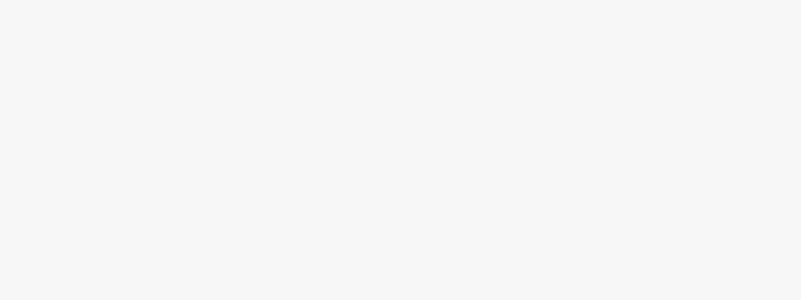
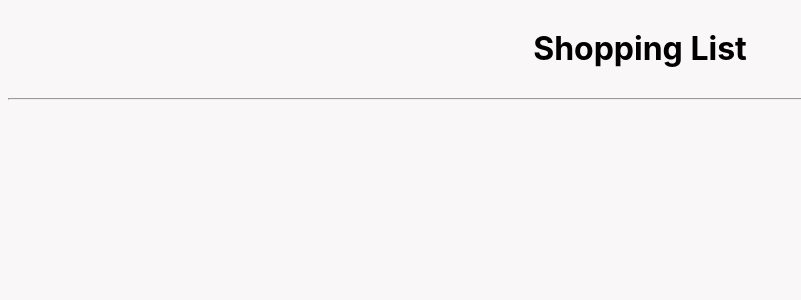
Before and after one commit to doeiit00/ParraleleVerteilteSys, an Angular app in the folder ShoppingList/: page /ShoppingList in a window 1280 px wide. Shown: the top 300 px of the page, without its empty margins (0-801 px from the left). Built offline with nearby package versions, Linux system fonts and the light colour scheme.

Commit message:
Routes and Config angepasst

```diff
--- a/ShoppingList/src/app/app.config.ts
+++ b/ShoppingList/src/app/app.config.ts
@@ -1,8 +1,11 @@
+import { provideRouter } from '@angular/router';
+import { routes } from './app.routes';
+import { ApplicationConfig } from '@angular/core';
 import { provideHttpClient, withInterceptors } from '@angular/common/http';
-import { ApplicationConfig } from '@angular/core';
 
 export const appConfig: ApplicationConfig = {
   providers: [
-    provideHttpClient(withInterceptors([])),
-  ],
+    provideRouter(routes),
+    provideHttpClient(withInterceptors([]))
+  ]
 };
--- a/ShoppingList/src/app/app.routes.ts
+++ b/ShoppingList/src/app/app.routes.ts
@@ -3,7 +3,19 @@ import { ShoppingListComponent } from './components/shopping-list/shopping-list.
 import { PageNotFoundComponent } from './components/page-not-found/page-not-found.component';
 
 export const routes: Routes = [
-    { path: 'ShoppingList', component: ShoppingListComponent},
-    { path: '', redirectTo: '/ShoppingList', pathMatch: 'full' }, // redirect to `ShoppingListComponent`
-    { path: '**', component: PageNotFoundComponent },  // Wildcard route for a 404 page
-];
+    {
+      path: 'ShoppingList',
+      component: ShoppingListComponent,
+      title: 'Shopping List'
+    },
+    {
+      path: '',
+      redirectTo: '/ShoppingList',
+      pathMatch: 'full'
+    },
+    {
+      path: '**',
+      component: PageNotFoundComponent,
+      title: '404 – Seite nicht gefunden'
+    }
+  ];
```
